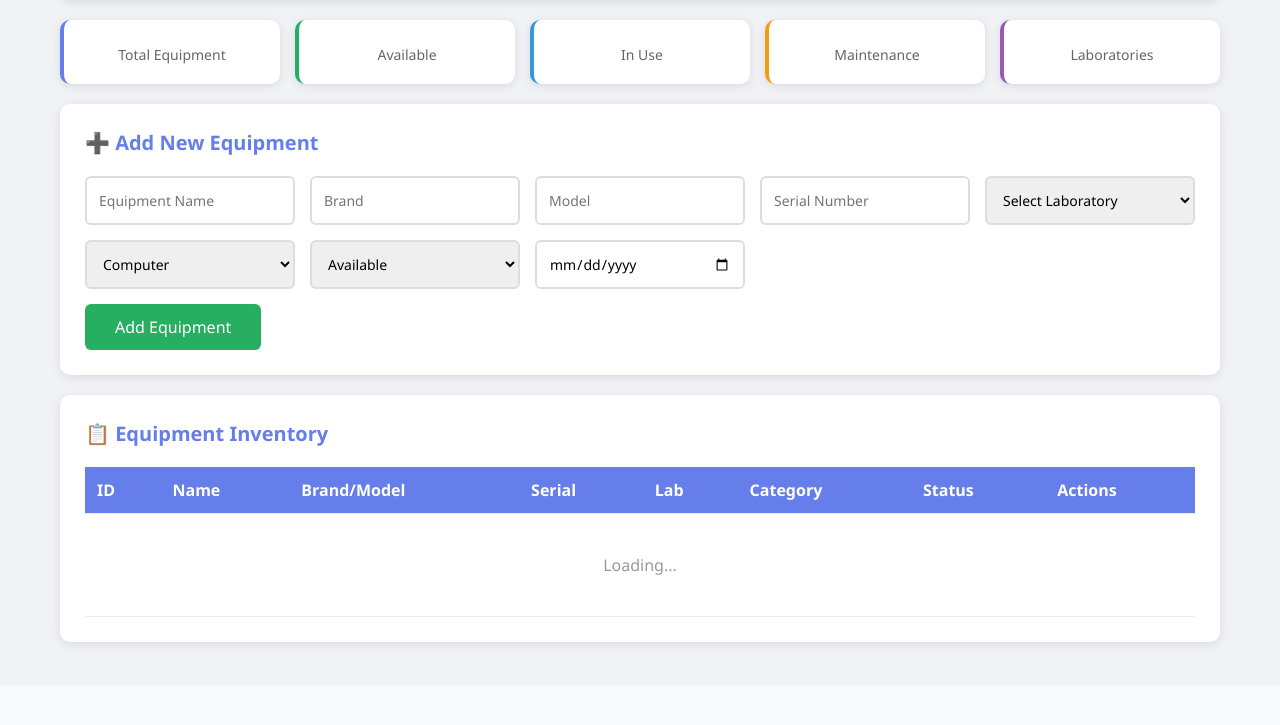
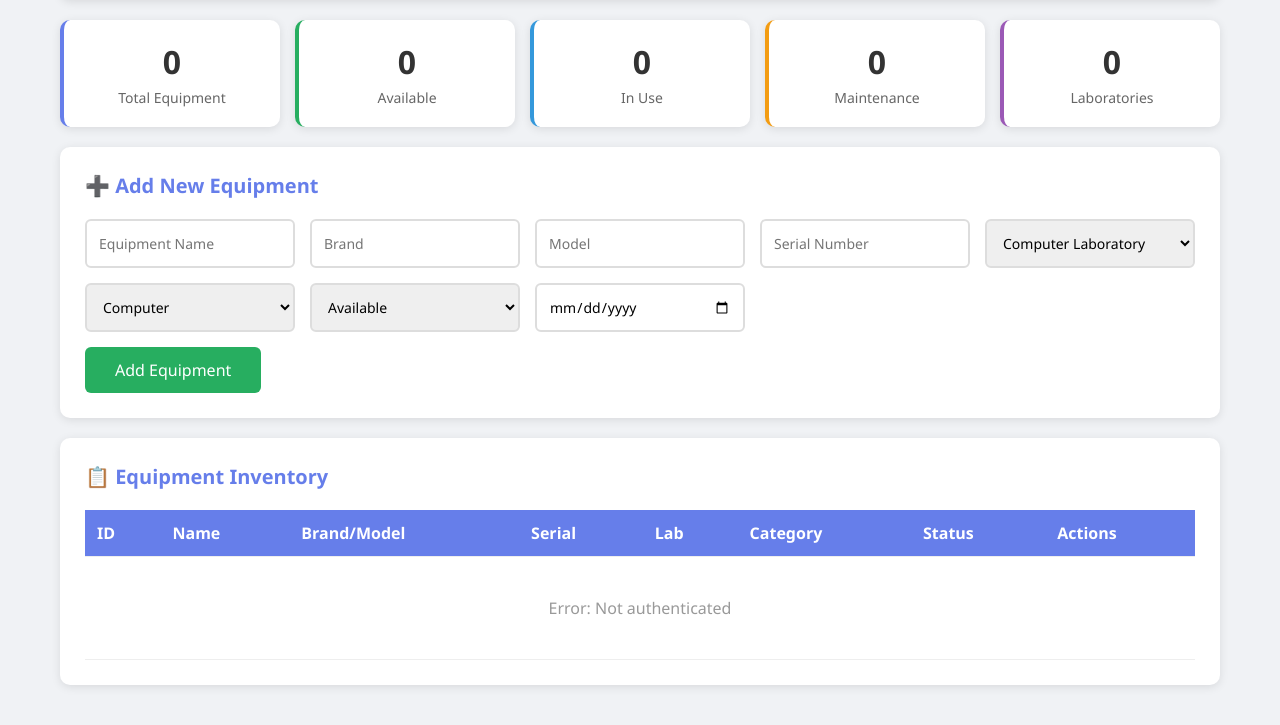
Before and after one commit to sugawarakoushi1417-cell/siomai, a PHP site: page /dashboard.html in a window 1280 px wide. Shown: the part 115-840 px from the top of the page. Before the commit the page ends 763 px from the top, so only its background shows below. Run offline with PHP 8.4, Linux system fonts and the light colour scheme.

Commit message:
asdasdsad

```diff
--- a/frontend/config.php
+++ b/frontend/config.php
@@ -1,5 +1,4 @@
 <?php
-// Database configuration - Railway MySQL
 $host = 'tramway.proxy.rlwy.net';
 $port = 26850;
 $dbname = 'railway';
@@ -11,7 +10,7 @@ try {
     $pdo->setAttribute(PDO::ATTR_ERRMODE, PDO::ERRMODE_EXCEPTION);
     $pdo->setAttribute(PDO::ATTR_DEFAULT_FETCH_MODE, PDO::FETCH_ASSOC);
 } catch(PDOException $e) {
-    die("Connection failed: " . $e->getMessage());
+    die(json_encode(['error' => 'Connection failed: ' . $e->getMessage()]));
 }
 
 session_start();
--- a/frontend/dashboard.html
+++ b/frontend/dashboard.html
@@ -4,7 +4,7 @@
     <meta charset="UTF-8">
     <meta name="viewport" content="width=device-width, initial-scale=1.0">
     <title>Dashboard - CCS Laboratory</title>
-    <link rel="stylesheet" href="css/style.css">
+ <link rel="stylesheet" href="style.css">
 </head>
 <body>
     <div class="container">
@@ -53,7 +53,13 @@
                 <input type="text" id="eqModel" placeholder="Model">
                 <input type="text" id="eqSerial" placeholder="Serial Number">
                 <select id="eqLab" required>
-                    <option value="">Select Laboratory</option>
+                    <option value="Computer Laboratory"> Computer Laboratory</option>
+                    <option value="Laboratory 1"> Laboratory 1</option>
+                    <option value="Laboratory 2"> Laboratory 2</option>
+                    <option value="Laboratory 3"> Laboratory 3</option>
+                    <option value="Laboratory 4"> Laboratory 4</option>
+
+
                 </select>
                 <select id="eqCategory">
                     <option value="Computer">Computer</option>
--- a/frontend/index.html
+++ b/frontend/index.html
@@ -4,7 +4,8 @@
     <meta charset="UTF-8">
     <meta name="viewport" content="width=device-width, initial-scale=1.0">
     <title>CCS Laboratory - Login</title>
-    <link rel="stylesheet" href="css/style.css">
+ <link rel="stylesheet" href="style.css">
+
 </head>
 <body>
     <div class="login-container">
--- a/frontend/main.js
+++ b/frontend/main.js
@@ -1,12 +1,19 @@
 // Check authentication
 fetch('php/check_session.php')
-    .then(r => r.json())
+    .then(r => {
+        if (!r.ok) throw new Error('Server error: ' + r.status);
+        return r.json();
+    })
     .then(data => {
         if (!data.logged_in) {
             window.location.href = 'index.html';
         } else {
             document.getElementById('userName').textContent = data.user.full_name;
         }
+    })
+    .catch(err => {
+        console.error('Auth check failed:', err);
+        showToast('Error: Cannot connect to server');
     });
 
 // Toast notification
@@ -20,36 +27,57 @@ function showToast(msg) {
 // Load statistics
 function loadStats() {
     fetch('php/get_stats.php')
-        .then(r => r.json())
+        .then(r => {
+            if (!r.ok) throw new Error('Server error: ' + r.status);
+            return r.json();
+        })
         .then(data => {
-            document.getElementById('statTotal').textContent = data.total_equipment;
-            document.getElementById('statAvailable').textContent = data.available;
-            document.getElementById('statInUse').textContent = data.in_use;
-            document.getElementById('statMaintenance').textContent = data.maintenance;
-            document.getElementById('statLabs').textContent = data.total_labs;
+            if (data.error) throw new Error(data.error);
+            document.getElementById('statTotal').textContent = data.total_equipment || 0;
+            document.getElementById('statAvailable').textContent = data.available || 0;
+            document.getElementById('statInUse').textContent = data.in_use || 0;
+            document.getElementById('statMaintenance').textContent = data.maintenance || 0;
+            document.getElementById('statLabs').textContent = data.total_labs || 0;
+        })
+        .catch(err => {
+            console.error('Stats error:', err);
+            showToast('Error loading stats: ' + err.message);
         });
 }
 
 // Load laboratories for dropdown
 function loadLabs() {
     fetch('php/get_labs.php')
-        .then(r => r.json())
+        .then(r => {
+            if (!r.ok) throw new Error('Server error: ' + r.status);
+            return r.json();
+        })
         .then(data => {
+            if (data.error) throw new Error(data.error);
             const select = document.getElementById('eqLab');
+            select.innerHTML = '<option value="">Select Laboratory</option>';
             data.forEach(lab => {
                 const option = document.createElement('option');
                 option.value = lab.id;
                 option.textContent = lab.lab_name;
                 select.appendChild(option);
             });
+        })
+        .catch(err => {
+            console.error('Labs error:', err);
+            showToast('Error loading labs: ' + err.message);
         });
 }
 
 // Load equipment table
 function loadEquipment() {
     fetch('php/get_equipment.php')
-        .then(r => r.json())
+        .then(r => {
+            if (!r.ok) throw new Error('Server error: ' + r.status);
+            return r.json();
+        })
         .then(data => {
+            if (data.error) throw new Error(data.error);
             const tbody = document.getElementById('equipmentTable');
             if (data.length === 0) {
                 tbody.innerHTML = '<tr><td colspan="8" class="empty">No equipment found</td></tr>';
@@ -71,12 +99,22 @@ function loadEquipment() {
                     </td>
                 </tr>
             `).join('');
+        })
+        .catch(err => {
+            console.error('Equipment error:', err);
+            document.getElementById('equipmentTable').innerHTML =
+                '<tr><td colspan="8" class="empty">Error: ' + err.message + '</td></tr>';
         });
 }
 
 // Add equipment
 document.getElementById('addForm').onsubmit = async (e) => {
     e.preventDefault();
+
+    const btn = e.target.querySelector('.btn-submit');
+    const originalText = btn.textContent;
+    btn.textContent = 'Adding...';
+    btn.disabled = true;
 
     const data = {
         equipment_name: document.getElementById('eqName').value,
@@ -89,20 +127,31 @@ document.getElementById('addForm').onsubmit = async (e) => {
         date_acquired: document.getElementById('eqDate').value
     };
 
+    try {
         const res = await fetch('php/add_equipment.php', {
             method: 'POST',
             headers: {'Content-Type': 'application/json'},
             body: JSON.stringify(data)
         });
 
+        if (!res.ok) throw new Error('Server error: ' + res.status);
+
         const result = await res.json();
+
         if (result.success) {
             showToast('Equipment added successfully!');
             e.target.reset();
             loadEquipment();
             loadStats();
         } else {
-        showToast('Error: ' + result.message);
+            showToast('Error: ' + (result.message || 'Unknown error'));
+        }
+    } catch (err) {
+        console.error('Add error:', err);
+        showToast('Error: ' + err.message);
+    } finally {
+        btn.textContent = originalText;
+        btn.disabled = false;
     }
 };
 
@@ -112,24 +161,26 @@ function editEquipment(id) {
     const name = document.getElementById(`name-${id}`).textContent;
     const brandModel = document.getElementById(`brand-${id}`).textContent.split(' / ');
     const serial = document.getElementById(`serial-${id}`).textContent;
-    const lab = document.getElementById(`lab-${id}`).textContent;
     const cat = document.getElementById(`cat-${id}`).textContent;
+
+    // Get current lab select HTML
+    const labSelect = document.getElementById('eqLab').innerHTML;
 
     row.innerHTML = `
         <td>${id}</td>
-        <td><input type="text" id="edit-name-${id}" value="${name}" class="edit-input"></td>
+        <td><input type="text" id="edit-name-${id}" value="${name}" style="width:100%;padding:5px;"></td>
         <td>
-            <input type="text" id="edit-brand-${id}" value="${brandModel[0] === '-' ? '' : brandModel[0]}" placeholder="Brand" style="width:45%">
-            <input type="text" id="edit-model-${id}" value="${brandModel[1] === '-' ? '' : brandModel[1]}" placeholder="Model" style="width:45%">
+            <input type="text" id="edit-brand-${id}" value="${brandModel[0] === '-' ? '' : brandModel[0]}" placeholder="Brand" style="width:48%;padding:5px;">
+            <input type="text" id="edit-model-${id}" value="${brandModel[1] === '-' ? '' : brandModel[1]}" placeholder="Model" style="width:48%;padding:5px;">
         </td>
-        <td><input type="text" id="edit-serial-${id}" value="${serial === '-' ? '' : serial}"></td>
+        <td><input type="text" id="edit-serial-${id}" value="${serial === '-' ? '' : serial}" style="width:100%;padding:5px;"></td>
         <td>
-            <select id="edit-lab-${id}">
-                ${document.getElementById('eqLab').innerHTML}
+            <select id="edit-lab-${id}" style="width:100%;padding:5px;">
+                ${labSelect}
             </select>
         </td>
         <td>
-            <select id="edit-cat-${id}">
+            <select id="edit-cat-${id}" style="width:100%;padding:5px;">
                 <option value="Computer" ${cat === 'Computer' ? 'selected' : ''}>Computer</option>
                 <option value="Network" ${cat === 'Network' ? 'selected' : ''}>Network</option>
                 <option value="Display" ${cat === 'Display' ? 'selected' : ''}>Display</option>
@@ -140,7 +191,7 @@ function editEquipment(id) {
             </select>
         </td>
         <td>
-            <select id="edit-status-${id}">
+            <select id="edit-status-${id}" style="width:100%;padding:5px;">
                 <option value="available">Available</option>
                 <option value="in_use">In Use</option>
                 <option value="maintenance">Maintenance</option>
@@ -156,6 +207,10 @@ function editEquipment(id) {
 
 // Save edited equipment
 async function saveEquipment(id) {
+    const btn = document.querySelector(`#row-${id} .btn-save`);
+    btn.textContent = 'Saving...';
+    btn.disabled = true;
+
     const data = {
         id: id,
         equipment_name: document.getElementById(`edit-name-${id}`).value,
@@ -168,19 +223,27 @@ async function saveEquipment(id) {
         date_acquired: new Date().toISOString().split('T')[0]
     };
 
+    try {
         const res = await fetch('php/update_equipment.php', {
             method: 'POST',
             headers: {'Content-Type': 'application/json'},
             body: JSON.stringify(data)
         });
 
+        if (!res.ok) throw new Error('Server error: ' + res.status);
+
         const result = await res.json();
+
         if (result.success) {
             showToast('Equipment updated!');
             loadEquipment();
             loadStats();
         } else {
-        showToast('Error updating equipment');
+            showToast('Error: ' + (result.message || 'Update failed'));
+        }
+    } catch (err) {
+        console.error('Save error:', err);
+        showToast('Error: ' + err.message);
     }
 }
 
@@ -188,27 +251,40 @@ async function saveEquipment(id) {
 async function deleteEquipment(id) {
     if (!confirm('Are you sure you want to delete this equipment?')) return;
 
+    try {
         const res = await fetch('php/delete_equipment.php', {
             method: 'POST',
             headers: {'Content-Type': 'application/json'},
             body: JSON.stringify({id: id})
         });
 
+        if (!res.ok) throw new Error('Server error: ' + res.status);
+
         const result = await res.json();
+
         if (result.success) {
             showToast('Equipment deleted!');
             loadEquipment();
             loadStats();
+        } else {
+            showToast('Error: ' + (result.message || 'Delete failed'));
+        }
+    } catch (err) {
+        console.error('Delete error:', err);
+        showToast('Error: ' + err.message);
     }
 }
 
 // Logout
 function logout() {
     fetch('php/logout.php')
-        .then(() => window.location.href = 'index.html');
+        .then(() => window.location.href = 'index.html')
+        .catch(() => window.location.href = 'index.html');
 }
 
-// Initialize
+// Initialize - wait for DOM to be ready
+document.addEventListener('DOMContentLoaded', () => {
     loadStats();
     loadLabs();
     loadEquipment();
+});
--- a/package.json
+++ b/package.json
@@ -29,10 +29,11 @@
     "typeorm": "^0.3.28"
   },
   "devDependencies": {
-    "@nestjs/cli": "^11.0.0",
-    "@nestjs/schematics": "^11.0.0",
+    "@nestjs/cli": "^7.6.0",
+    "@nestjs/schematics": "^7.3.1",
     "@nestjs/testing": "^11.0.1",
     "@types/node": "^22.10.7",
+      "@types/jest": "^29.5.3",
     "eslint": "^9.18.0",
     "jest": "^30.0.0",
     "prettier": "^3.4.2",
--- a/tsconfig.json
+++ b/tsconfig.json
@@ -16,6 +16,7 @@
     "baseUrl": "./",
     "incremental": true,
     "skipLibCheck": true,
+    "types": ["node", "jest"],
     "strictNullChecks": true,
     "forceConsistentCasingInFileNames": true,
     "noImplicitAny": false,
```
Also changed, not shown: frontend/login.php (+10 -2 lines), src/app.controller.spec.ts (+3 -1 lines), src/users/users.controller.spec.ts (added, +18 -0 lines), src/users/users.service.spec.ts (added, +18 -0 lines), package-lock.json. Lines whose indentation alone changed are shown as unchanged.
